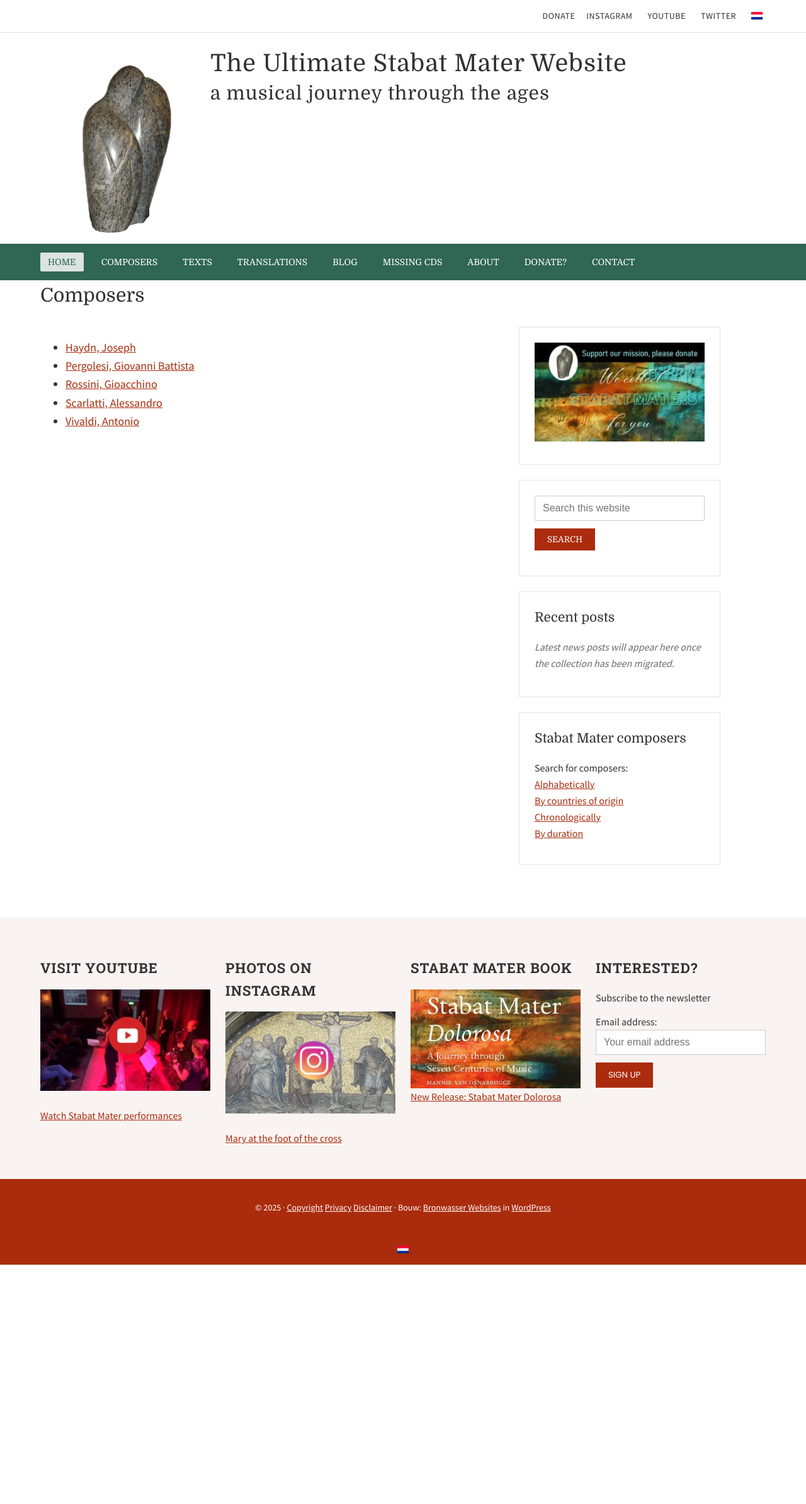
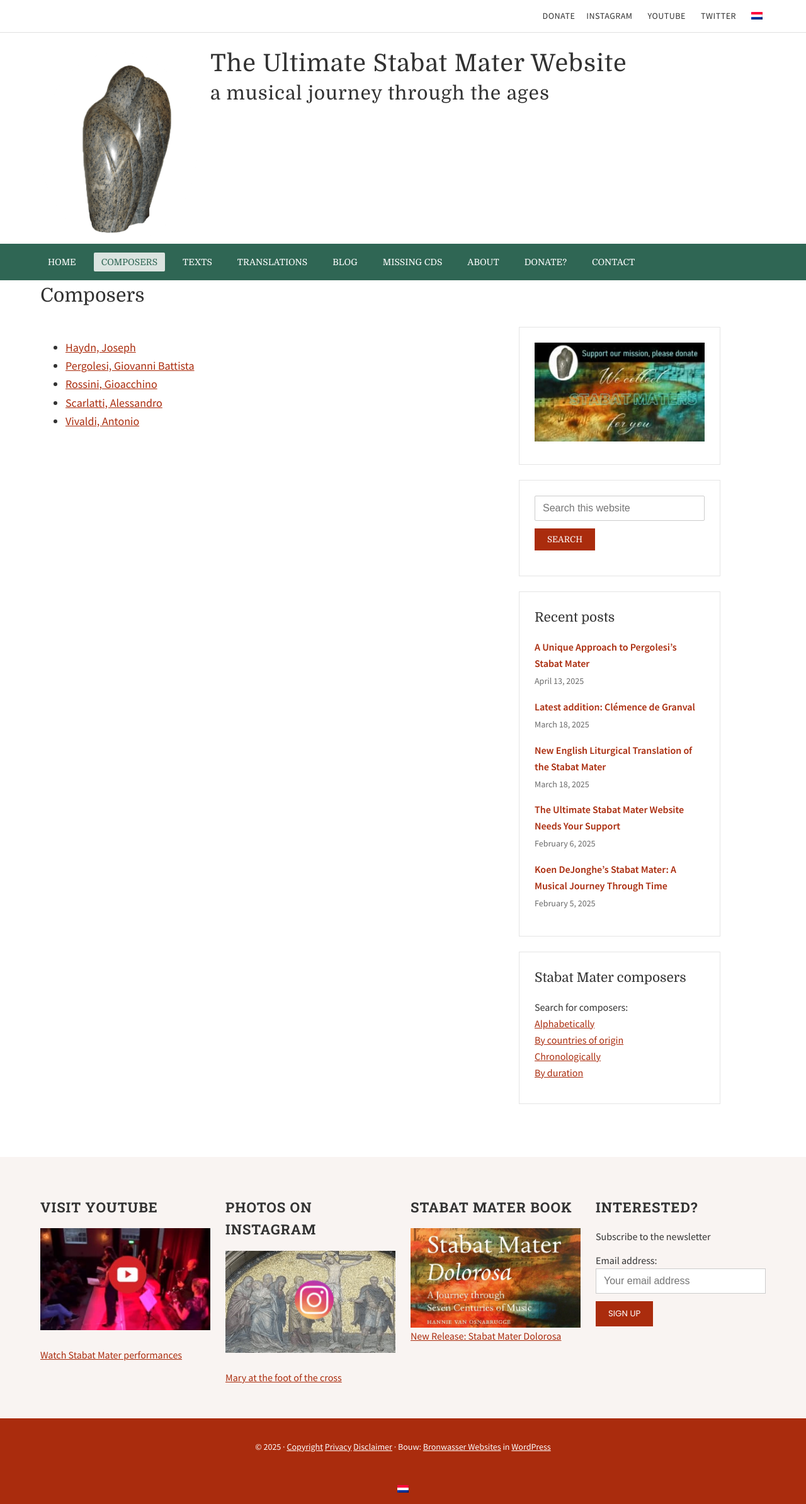
Before and after one commit to mrnspam/stabmat-redo, a Jekyll site: the page built from composers/index.md, in a window 1280 px wide. Shown: the whole page at 63% size. Built offline with Jekyll 4.4.1, drawn with Linux system fonts in a browser that asks for light colours; a style sheet for code colours, icons or effects is not loaded; before the commit the page ends 2008 px from its top, so only the background shows below that.

Commit message:
Add blog content and data-driven navigation

```diff
--- /dev/null
+++ b/_includes/post-teaser.html
@@ -0,0 +1,23 @@
+{% assign post = include.post %}
+{% assign compact = include.compact | default: false %}
+{% assign show_excerpt = include.show_excerpt | default: false %}
+{% assign show_meta = include.show_meta | default: true %}
+{% assign post_date = post.date | date: '%B %-d, %Y' %}
+{% if compact %}
+  <li class="recent-post-item">
+    <a class="recent-post-link" href="{{ post.url | relative_url }}">{{ post.title }}</a>
+    {% if show_meta %}
+      <span class="recent-post-date">{{ post_date }}</span>
+    {% endif %}
+  </li>
+{% else %}
+  <article class="post-teaser">
+    <h2 class="post-teaser__title"><a href="{{ post.url | relative_url }}">{{ post.title }}</a></h2>
+    {% if show_meta %}
+      <p class="post-teaser__meta">{{ post_date }}{% if post.author %} · {{ post.author }}{% endif %}</p>
+    {% endif %}
+    {% if show_excerpt %}
+      <p class="post-teaser__excerpt">{{ post.excerpt | default: post.content | strip_html | truncatewords: 40 }}</p>
+    {% endif %}
+  </article>
+{% endif %}
--- a/_includes/secondary-nav.html
+++ b/_includes/secondary-nav.html
@@ -1,23 +1,43 @@
+{% assign items = site.data.navigation.secondary | default: [] %}
+{% assign current_url = page.url | default: '/' %}
 <div class="wrap">
   <ul id="menu-hoofdmenu-1" class="menu genesis-nav-menu menu-secondary responsive-menu">
-    <li class="menu-item menu-item-home current-menu-item">
-      <a href="{{ '/' | relative_url }}" aria-current="page">Home</a>
-    </li>
-    <li class="menu-item menu-item-has-children">
-      <a href="{{ '/composers/' | relative_url }}">Composers</a>
-      <ul class="sub-menu">
-        <li class="menu-item"><a href="{{ '/composers/' | relative_url }}">Alphabetically</a></li>
-        <li class="menu-item"><a href="{{ '/composers/' | relative_url }}">By country of origin</a></li>
-        <li class="menu-item"><a href="{{ '/composers/' | relative_url }}">Chronologically</a></li>
-        <li class="menu-item"><a href="{{ '/composers/' | relative_url }}">By duration</a></li>
-      </ul>
-    </li>
-    <li class="menu-item"><a href="{{ '/stabat-mater-dolorosa-about-the-poem/' | relative_url }}">Texts</a></li>
-    <li class="menu-item"><a href="{{ '/stabat-mater-translations-and-languages/' | relative_url }}">Translations</a></li>
-    <li class="menu-item"><a href="{{ '/stabat-mater-blog/' | relative_url }}">Blog</a></li>
-    <li class="menu-item"><a href="{{ '/stabat-mater-cd-collection/' | relative_url }}">Missing CDs</a></li>
-    <li class="menu-item"><a href="{{ '/stabat-mater-foundation/' | relative_url }}">About</a></li>
-    <li class="menu-item"><a href="{{ '/stabat-mater-collection-support/' | relative_url }}">Donate?</a></li>
-    <li class="menu-item"><a href="{{ '/contact/' | relative_url }}">Contact</a></li>
+    {% for item in items %}
+      {% assign item_url = item.url | default: '#' %}
+      {% assign item_classes = 'menu-item' %}
+      {% assign is_active = false %}
+      {% if current_url == item_url %}
+        {% assign is_active = true %}
+      {% elsif current_url == item_url | append: 'index.html' %}
+        {% assign is_active = true %}
+      {% elsif page.collection == 'posts' and item.key == 'blog' %}
+        {% assign is_active = true %}
+      {% elsif item.children %}
+        {% for child in item.children %}
+          {% assign child_url = child.url | default: '' %}
+          {% if child_url != '' and current_url != '/' and current_url contains child_url %}
+            {% assign is_active = true %}
+          {% endif %}
+        {% endfor %}
+      {% endif %}
+      {% if item.children %}
+        {% assign item_classes = item_classes | append: ' menu-item-has-children' %}
+      {% endif %}
+      {% if is_active %}
+        {% assign item_classes = item_classes | append: ' current-menu-item' %}
+      {% endif %}
+      <li class="{{ item_classes | strip }}">
+        <a href="{{ item_url | relative_url }}"{% if is_active %} aria-current="page"{% endif %}>{{ item.title }}</a>
+        {% if item.children %}
+          <ul class="sub-menu">
+            {% for child in item.children %}
+              <li class="menu-item">
+                <a href="{{ child.url | relative_url }}">{{ child.title }}</a>
+              </li>
+            {% endfor %}
+          </ul>
+        {% endif %}
+      </li>
+    {% endfor %}
   </ul>
 </div>
--- a/_includes/sidebar.html
+++ b/_includes/sidebar.html
@@ -27,8 +27,15 @@
 <section id="recent-posts-2" class="widget boxed widget_recent_entries">
   <div class="widget-wrap">
     <h3 class="widgettitle widget-title">Recent posts</h3>
-    <ul>
-      <li class="placeholder">Latest news posts will appear here once the collection has been migrated.</li>
+    <ul class="recent-posts">
+      {% assign recent_posts = site.posts | slice: 0, 5 %}
+      {% if recent_posts and recent_posts.size > 0 %}
+        {% for post in recent_posts %}
+          {% include post-teaser.html post=post compact=true %}
+        {% endfor %}
+      {% else %}
+        <li class="placeholder">Latest news posts will appear here once the collection has been migrated.</li>
+      {% endif %}
     </ul>
   </div>
 </section>
--- /dev/null
+++ b/_posts/2025-02-05-koen-dejonghes-stabat-mater-a-musical-journey-through-time.md
@@ -0,0 +1,58 @@
+---
+title: "Koen DeJonghe&#8217;s Stabat Mater: A Musical Journey Through Time"
+date: 2025-02-05 12:15:30 +00:00
+categories:
+  - composer
+  - Stabat Mater
+excerpt: "Imagine: you’re standing before an impressive painting from 1672 in the Saint Nicholas Church in Sint-Niklaas (Belgium). The royal blue and wine-red canvas depicts the Descent from the Cross, painted …"
+author: "Hannie Van Osnabrugge"
+permalink: /koen-dejonghes-stabat-mater-a-musical-journey-through-time/
+layout: post
+---
+<div class="wp-block-image">
+<figure class="alignleft size-large is-resized"><a href="https://www.flemishmastersinsitu.com/nl/locaties/sint-nicolaaskerk-sint-niklaas"><img decoding="async" src="https://www.flemishmastersinsitu.com/nl/drimage/720/0/208/-/sites/default/files/media/images/2023-06/Aangepast%20Kunstwerk_1.2%20volledig%20schilderij%20-%20Geert%20%20De%20Bock%20-%20Afdoening%20van%20het%20kruis%20van%20Pieter%20Thys.jpg" alt="" style="width:193px;height:auto"/></a></figure></div>
+
+
+<p>Imagine: you&#8217;re standing before an impressive painting from 1672 in the Saint Nicholas Church in Sint-Niklaas (Belgium). The royal blue and wine-red canvas depicts the Descent from the Cross, painted by Pieter Thys. For composer Koen DeJonghe, this artwork became the inspiration for a remarkable piece of music: his own version of the Stabat Mater.</p>
+
+
+
+<p>DeJonghe&#8217;s composition is a fascinating example of how different musical worlds can merge. He combines the ancient Latin poem with a surprising instrumental arrangement: choir, violin, piano, synthesizer, and organ. This unusual combination creates a unique sonic landscape where past and present meet.</p>
+
+
+
+<h5 class="wp-block-heading">Bach, Purcell and Piazolla</h5>
+
+
+
+<p>The work is filled with musical references that run like a common thread throughout the composition. You can hear echoes of Bach in the organ parts, and there are moments when the chromatic descending bass line is reminiscent of Henry Purcell&#8217;s baroque music. But then suddenly an Argentine tango appears, complete with a squeaking and creaking violin in the style of Astor Piazzolla. These unexpected turns make the piece all the more fascinating. The violin part, played by his wife Sarah Wyffels, has a special role as &#8216;translator&#8217; of the text. Sometimes she doubles the vocal line, then again she follows her own virtuosic or lyrical path. The synthesizer adds a modern touch and provides a full, orchestral sound, while the organ nods to the religious context of the inspiring painting.</p>
+
+
+
+<p>Perhaps the most remarkable aspect of this composition is how DeJonghe allows different styles to flow together naturally. From Gregorian chants to minimal music à la Max Richter, everything finds its place. The result is a work that is both traditional and innovative, where baroque and modernity don&#8217;t contradict but rather reinforce each other.</p>
+
+
+
+<h5 class="wp-block-heading">Dance</h5>
+
+
+
+<p>The musical journey gained an additional dimension when choreographer Ingolf Colmar created a modern dance for it, inspired by baroque dances. Thus, three art forms come together in the performance: the original painting, DeJonghe&#8217;s versatile composition, and the poetic movements of the dancers.</p>
+
+
+
+<h5 class="wp-block-heading">Broadcast</h5>
+
+
+
+<p>TThe concert recording of this Stabat Mater was received with great enthusiasm at Concertzender and was broadcast in the program &#8216;Concertzender Live&#8217;. You can listen to the recording via the following link:<br>https://www.concertzender.nl/programma/concertzender_live_809228/<br>The programming and commentary are by Leo August De Bock, a former journalist of VRT Belgium and a great music lover.</p>
+
+
+
+<ol start="1" class="wp-block-list"></ol>
+
+
+
+<figure class="wp-block-embed is-type-video is-provider-youtube wp-block-embed-youtube whitespace-pre-wrap break-words wp-embed-aspect-16-9 wp-has-aspect-ratio"><div class="wp-block-embed__wrapper">
+<iframe loading="lazy" title="Stabat Mater (Koen Dejonghe)" width="500" height="281" src="https://www.youtube.com/embed/fzB6KSs6RKU?feature=oembed" frameborder="0" allow="accelerometer; autoplay; clipboard-write; encrypted-media; gyroscope; picture-in-picture; web-share" referrerpolicy="strict-origin-when-cross-origin" allowfullscreen></iframe>
+</div><figcaption class="wp-element-caption">Recording of the premiere of Koen DeJonghe&#8217;s &#8220;Stabat Mater&#8221; on March 26, 2023, in the Saint Egidius Church in Sint-Gillis-Waas</figcaption></figure>
--- /dev/null
+++ b/_posts/2025-02-06-the-ultimate-stabat-mater-website-needs-your-support.md
@@ -0,0 +1,68 @@
+---
+title: "The Ultimate Stabat Mater Website Needs Your Support"
+date: 2025-02-06 10:20:46 +00:00
+categories:
+  - Stabat Mater
+excerpt: "The Ultimate Stabat Mater Website began as a personal passion of Hans van der Velden in 1997. Now, almost 30 years later, you can listen to seven centuries of Stabat …"
+author: "Hannie Van Osnabrugge"
+permalink: /the-ultimate-stabat-mater-website-needs-your-support/
+layout: post
+---
+<div class="wp-block-image">
+<figure class="alignleft size-full is-resized"><a href="https://stabatmater.info/stabat-mater-collection-support/"><img loading="lazy" decoding="async" width="1269" height="741" src="https://stabatmater.info/wp-content/uploads/2025/02/banner-met-tekst-nw.jpg" alt="" class="wp-image-17330" style="width:328px;height:auto" srcset="https://stabatmater.info/wp-content/uploads/2025/02/banner-met-tekst-nw.jpg 1269w, https://stabatmater.info/wp-content/uploads/2025/02/banner-met-tekst-nw-300x175.jpg 300w, https://stabatmater.info/wp-content/uploads/2025/02/banner-met-tekst-nw-1024x598.jpg 1024w, https://stabatmater.info/wp-content/uploads/2025/02/banner-met-tekst-nw-768x448.jpg 768w, https://stabatmater.info/wp-content/uploads/2025/02/banner-met-tekst-nw-24x14.jpg 24w, https://stabatmater.info/wp-content/uploads/2025/02/banner-met-tekst-nw-36x21.jpg 36w, https://stabatmater.info/wp-content/uploads/2025/02/banner-met-tekst-nw-48x28.jpg 48w" sizes="auto, (max-width: 1269px) 100vw, 1269px" /></a></figure></div>
+
+
+<p>The <strong>Ultimate Stabat Mater Website</strong> began as a personal passion of Hans van der Velden in 1997. Now, almost 30 years later, you can listen to seven centuries of Stabat Mater music, find the text of the Latin poem in more than thirty languages, and read news updates about composers and artists inspired by the Stabat Mater. </p>
+
+
+
+<h2 class="wp-block-heading">We Need Your Support</h2>
+
+
+<div class="wp-block-image">
+<figure class="alignleft size-large is-resized"><a href="https://www.amazon.com/Stabat-Mater-Dolorosa-Journey-Centuries/dp/B0CY8T9MG1"><img decoding="async" src="https://stabatmater.info/wp-content/uploads/2024/03/bookcover-front-2-715x1024.jpg" alt="" class="wp-image-15298" style="width:189px;height:auto"/></a></figure></div>
+
+
+<p>Our website exists purely through volunteer work and individual donations. We receive no institutional funding and are committed to remaining advertisement-free. This independence allows us to focus entirely on our mission: preserving and sharing the rich heritage of Stabat Mater music.</p>
+
+
+
+<p>In 2024, we reached a milestone with our book <em>Stabat Mater Dolorosa – A Journey Through Seven Centuries of Music</em> and launched our community forum. Every week, we discover and document new Stabat Mater compositions, enriching our collection for future generations.</p>
+
+
+
+<h2 class="wp-block-heading">How You Can Help</h2>
+
+
+
+<ul class="wp-block-list">
+<li>Purchase our book <em>Stabat Mater Dolorosa</em> on <a href="https://www.amazon.com/Stabat-Mater-Dolorosa-Journey-Centuries/dp/B0CY8T9MG1">Amazon</a></li>
+
+
+
+<li>Subscribe to our <a href="https://www.youtube.com/channel/UCPUZ1hgQgIIYQeMqoJWWoXw">YouTube channel</a> (it&#8217;s free!)</li>
+
+
+
+<li>Sign up for our newsletter</li>
+
+
+
+<li>Join the discussions on our forum</li>
+
+
+
+<li><a href="https://stabatmater.info/stabat-mater-collection-support/">Make a donation</a> via credit card or PayPal</li>
+
+
+
+<li>Consider volunteering your expertise</li>
+</ul>
+
+
+
+<p>Every contribution, whether financial or volunteered time, helps keep this unique cultural resource alive. We cannot continue without your support.</p>
+
+
+
+<p><strong>Join us in preserving this musical legacy for future generations.</strong></p>
--- /dev/null
+++ b/_posts/2025-03-18-latest-addition-clemence-de-granval.md
@@ -0,0 +1,18 @@
+---
+title: "Latest addition: Clémence de Granval"
+date: 2025-03-18 11:19:00 +00:00
+categories:
+  - Stabat Mater
+excerpt: "Clémence de Grandval’s Stabat Mater represents a fascinating piece of rediscovered 19th-century French sacred music. This recording marks its modern world premiere, performed by the Vittoria Regional Choir of Île-de-France …"
+author: "Hannie Van Osnabrugge"
+permalink: /latest-addition-clemence-de-granval/
+layout: post
+---
+<p><a href="https://stabatmater.info/componist/grandval-clemence-de/">Clémence de Grandval&#8217;s Stabat Mater</a> represents a fascinating piece of rediscovered 19th-century French sacred music. This recording marks its modern world premiere, performed by the Vittoria Regional Choir of Île-de-France under Michel Piquemal&#8217;s direction, featuring a distinguished ensemble of soloists with piano and harmonium accompaniment.</p>
+
+
+<div class="wp-block-image">
+<figure class="alignleft size-full is-resized"><img loading="lazy" decoding="async" width="635" height="633" src="https://stabatmater.info/wp-content/uploads/2025/02/grandval.jpg" alt="" class="wp-image-17364" style="width:276px;height:auto" srcset="https://stabatmater.info/wp-content/uploads/2025/02/grandval.jpg 635w, https://stabatmater.info/wp-content/uploads/2025/02/grandval-300x300.jpg 300w, https://stabatmater.info/wp-content/uploads/2025/02/grandval-150x150.jpg 150w, https://stabatmater.info/wp-content/uploads/2025/02/grandval-80x80.jpg 80w, https://stabatmater.info/wp-content/uploads/2025/02/grandval-400x400.jpg 400w, https://stabatmater.info/wp-content/uploads/2025/02/grandval-24x24.jpg 24w, https://stabatmater.info/wp-content/uploads/2025/02/grandval-36x36.jpg 36w, https://stabatmater.info/wp-content/uploads/2025/02/grandval-48x48.jpg 48w" sizes="auto, (max-width: 635px) 100vw, 635px" /></figure></div>
+
+
+<p>Grandval (1828-1907) broke barriers in the male-dominated music world of her time. Despite the societal constraints facing women composers, particularly those from aristocratic backgrounds, she studied with the renowned Camille Saint-Saëns and earned significant recognition. Her work garnered prestigious awards, including the Rossini Prize for her oratorio and the Chartier Prize for her chamber music. This Stabat Mater, first performed in Paris in 1870, enjoyed considerable success and was performed widely in both churches and concert halls throughout France. Listen to a part of the composition on our <a href="https://youtu.be/zNEcxASfQFk?feature=shared">YouTube channel</a>.</p>
--- /dev/null
+++ b/_posts/2025-03-18-new-english-liturgical-translation-of-the-stabat-mater.md
@@ -0,0 +1,31 @@
+---
+title: "New English Liturgical Translation of the Stabat Mater"
+date: 2025-03-18 11:01:01 +00:00
+categories:
+  - Stabat Mater
+excerpt: "We recently received an interesting message from Fr. Fritz Schlueter from the United States regarding a new liturgical translation of the Stabat Mater in English. We are pleased to share …"
+author: "Hannie Van Osnabrugge"
+permalink: /new-english-liturgical-translation-of-the-stabat-mater/
+layout: post
+---
+<p>We recently received an interesting message from Fr. Fritz Schlueter from the United States regarding a new liturgical translation of the Stabat Mater in English. We are pleased to share this with our readers.</p>
+
+
+
+<p>In 2023, the United States Conference of Catholic Bishops (USCCB) published a new hymnal titled &#8220;The Divine Office Hymnal.&#8221; This book contains music and hymns adapted and translated from the Latin typical edition of the Liturgy of the Hours.</p>
+
+
+
+<p>For the memorial of the Sorrowful Mother, the International Commission on English in the Liturgy (ICEL) created a new translation of the Stabat Mater. What makes this translation unique is that it follows the trochaic tetrameter of the original Latin poem but deliberately makes no attempt to rhyme.</p>
+
+
+
+<p>In the hymnal, the poem is divided into three distinct parts. An interesting detail is that both variants of the 19th verse have been included. Fr. Schlueter has compiled all verses into one document that can be found <a href="https://docs.google.com/document/d/1tzzQahn-jVUY-IQ1I0ChdbjF6I8c2Tm7IqwV3FWv6nM/edit?usp=sharing">here</a>.</p>
+
+
+
+<p>This new translation constitutes a valuable addition to the rich tradition of the Stabat Mater and illustrates how this centuries-old poem continues to resonate in contemporary liturgical practices.</p>
+
+
+
+<p>We thank Fr. Schlueter for sharing this information with our community.</p>
--- /dev/null
+++ b/_posts/2025-04-13-a-unique-approach-to-pergolesis-stabat-mater.md
@@ -0,0 +1,40 @@
+---
+title: "A Unique Approach to Pergolesi&#8217;s Stabat Mater"
+date: 2025-04-13 10:01:02 +00:00
+categories:
+  - Stabat Mater
+excerpt: "The historic Oude Kerk in Heemstede was the perfect setting for Sunday’s moving performance of Pergolesi’s Stabat Mater. For the third year running, this masterpiece has been performed during Passiontide. …"
+author: "Hannie Van Osnabrugge"
+permalink: /a-unique-approach-to-pergolesis-stabat-mater/
+layout: post
+---
+<p>The historic Oude Kerk in Heemstede was the perfect setting for Sunday&#8217;s moving performance of Pergolesi&#8217;s Stabat Mater. For the third year running, this masterpiece has been performed during Passiontide. This year featured a fresh twist: an arrangement for accordion, cello, soprano, and mezzo-soprano.</p>
+
+
+<div class="wp-block-image">
+<figure class="alignleft size-large"><img loading="lazy" decoding="async" width="1024" height="768" src="https://stabatmater.info/wp-content/uploads/2025/04/Oude-kerk-heemstede-06-04-25-1024x768.jpg" alt="" class="wp-image-17703" srcset="https://stabatmater.info/wp-content/uploads/2025/04/Oude-kerk-heemstede-06-04-25-1024x768.jpg 1024w, https://stabatmater.info/wp-content/uploads/2025/04/Oude-kerk-heemstede-06-04-25-300x225.jpg 300w, https://stabatmater.info/wp-content/uploads/2025/04/Oude-kerk-heemstede-06-04-25-768x576.jpg 768w, https://stabatmater.info/wp-content/uploads/2025/04/Oude-kerk-heemstede-06-04-25-800x600.jpg 800w, https://stabatmater.info/wp-content/uploads/2025/04/Oude-kerk-heemstede-06-04-25-550x413.jpg 550w, https://stabatmater.info/wp-content/uploads/2025/04/Oude-kerk-heemstede-06-04-25-350x263.jpg 350w, https://stabatmater.info/wp-content/uploads/2025/04/Oude-kerk-heemstede-06-04-25-260x195.jpg 260w, https://stabatmater.info/wp-content/uploads/2025/04/Oude-kerk-heemstede-06-04-25-24x18.jpg 24w, https://stabatmater.info/wp-content/uploads/2025/04/Oude-kerk-heemstede-06-04-25-36x27.jpg 36w, https://stabatmater.info/wp-content/uploads/2025/04/Oude-kerk-heemstede-06-04-25-48x36.jpg 48w" sizes="auto, (max-width: 1024px) 100vw, 1024px" /></figure></div>
+
+
+<p>Award-winning accordionist Vincent van Amsterdam and cellist Diederik van Dijk accompanied soprano Titia van Heyst and mezzo-soprano Esther Kuiper in what can only be described as a revelatory performance. The accordion, under van Amsterdam&#8217;s masterful hands, transformed throughout the piece – sometimes mimicking an orchestra, other times taking on the character of woodwinds or organ. This rich palette of sounds, combined with van Dijk&#8217;s sensitive cello playing, created a surprisingly full and expressive foundation for the vocalists.</p>
+
+
+
+<p>Both van Heyst and Kuiper delivered performances of exceptional clarity and emotional depth. Their voices blended beautifully in the duets while maintaining distinct characters in their solo sections. Particularly moving was their interpretation of &#8220;Fac ut ardeat cor meum,&#8221; where the intertwining vocal lines achieved a perfect balance of tension and beauty.</p>
+
+
+
+<p>What made this concert especially intriguing was the thoughtful programming. As cellist van Dijk explained before the performance, the decision to preface Pergolesi&#8217;s work with pieces by Bach and Händel was deliberate – positioning these Baroque giants as a prelude to the younger Pergolesi&#8217;s masterpiece. This reversal of the usual historical hierarchy offered a fresh perspective on Pergolesi&#8217;s innovative harmonies and emotional directness.</p>
+
+
+
+<p>The intimate atmosphere of the Oude Kerk enhanced the experience, with the audience visibly moved throughout the performance. In the final moments of &#8220;Quando corpus morietur&#8221; and the concluding &#8220;Amen,&#8221; the space seemed to hold its breath before erupting into warm applause.</p>
+
+
+
+<p>This unique arrangement demonstrated that Pergolesi&#8217;s Stabat Mater remains not just a historical piece but a universal expression of grief that transcends time and conventional instrumentation. The performance confirmed that sometimes the most profound musical experiences come through reimagining rather than merely reproducing the past. </p>
+
+
+
+<figure class="wp-block-embed is-type-video is-provider-youtube wp-block-embed-youtube wp-embed-aspect-16-9 wp-has-aspect-ratio"><div class="wp-block-embed__wrapper">
+<iframe loading="lazy" title="Pergolesi&#039;s Stabat Mater with Accordion and Cello - Intimate and Intense" width="500" height="281" src="https://www.youtube.com/embed/H64ZlQNSDpI?feature=oembed" frameborder="0" allow="accelerometer; autoplay; clipboard-write; encrypted-media; gyroscope; picture-in-picture; web-share" referrerpolicy="strict-origin-when-cross-origin" allowfullscreen></iframe>
+</div></figure>
--- a/assets/css/main.scss
+++ b/assets/css/main.scss
@@ -420,6 +420,62 @@ a:hover {
   font-size: 18px;
 }
 
+.post-list {
+  display: flex;
+  flex-direction: column;
+  gap: 32px;
+}
+
+.post-teaser {
+  padding-bottom: 24px;
+  border-bottom: 1px solid #e5e5e5;
+}
+
+.post-teaser__title {
+  font-size: 1.6rem;
+  margin: 0 0 6px;
+}
+
+.post-teaser__title a {
+  color: inherit;
+  text-decoration: none;
+}
+
+.post-teaser__title a:hover {
+  text-decoration: underline;
+}
+
+.post-teaser__meta {
+  margin: 0 0 12px;
+  font-size: 0.9375rem;
+  color: #6a6a6a;
+}
+
+.post-teaser__excerpt {
+  margin: 0;
+  font-size: 1rem;
+}
+
+.post-meta {
+  margin-bottom: 24px;
+  font-size: 0.9375rem;
+  color: #6a6a6a;
+}
+
+.post-meta__line,
+.post-meta__categories {
+  margin: 0 0 4px;
+}
+
+.post-meta__category {
+  display: inline-block;
+}
+
+.post-meta__separator {
+  margin: 0 6px;
+  color: #b0b0b0;
+}
+
 .entry-content p {
   margin: 0 0 20px;
 }
@@ -509,6 +565,33 @@ a:hover {
 .widget_recent_entries li {
   margin-bottom: 16px;
   font-size: 16px;
+}
+
+.recent-posts {
+  list-style: none;
+  margin: 0;
+  padding: 0;
+}
+
+.recent-post-item {
+  display: flex;
+  flex-direction: column;
+  gap: 4px;
+  margin-bottom: 16px;
+}
+
+.recent-post-link {
+  font-weight: 600;
+  text-decoration: none;
+}
+
+.recent-post-link:hover {
+  text-decoration: underline;
+}
+
+.recent-post-date {
+  font-size: 14px;
+  color: #6a6a6a;
 }
 
 .widget_recent_entries li.placeholder {
```
Also changed, not shown: _data/navigation/secondary.yml (added, +36 -0 lines), _layouts/post.html (added, +22 -0 lines), _posts/2024-12-22-stabat-mater-speciosa-a-poem-about-maternal-joy.md (added, +48 -0 lines), blog/index.md (added, +13 -0 lines).
